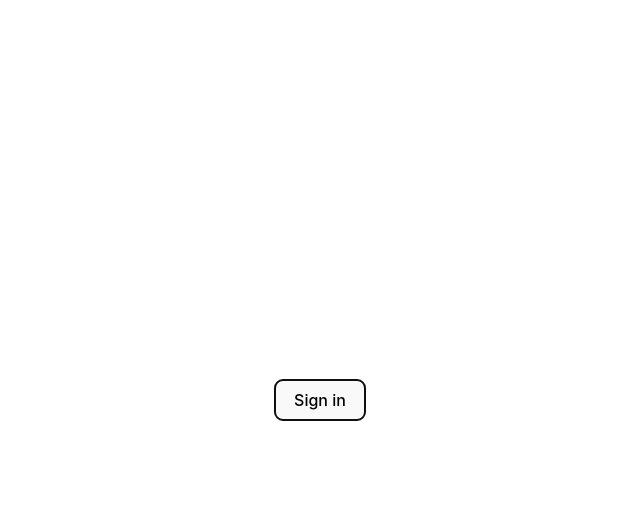
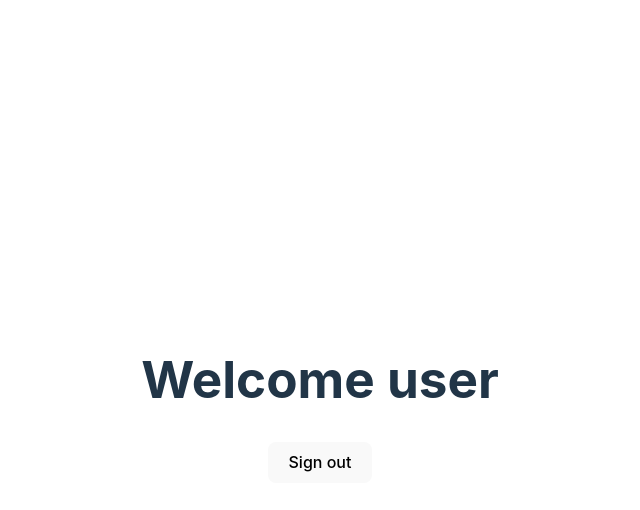
Before and after one commit to seefaBanu/asgardeoScope, a React (Vite) app: page / in a window 1280 px wide. Both pictures are taken after a click on the button "Sign in". Shown: the top 510 px of the page, without its empty margins (320-960 px from the left). Built offline with nearby package versions, Linux system fonts and the light colour scheme.

Commit message:
user related simple content change

```diff
--- a/src/App.tsx
+++ b/src/App.tsx
@@ -3,9 +3,29 @@ import './App.css'
 
 function App() {
 
+  const [user, setUser] = useState('user')
+  const [isAuthenticated, setIsAuthenticated] = useState(false)
+
+  if(isAuthenticated && user === 'admin') {
+    return (
+      <>
+        <h1>Welcome {user}</h1>
+        <button onClick={()=> setIsAuthenticated(false)}>Sign out</button>
+      </>
+    )
+  }
+  if(isAuthenticated && user === 'user') {
+    return (
+      <>
+        <h1>Welcome {user}</h1>
+        <button onClick={()=> setIsAuthenticated(false)}>Sign out</button>
+      </>
+    )
+  }
+
   return (
     <>
-       <button>Sign in</button>
+       <button onClick={()=> setIsAuthenticated(true)}>Sign in</button>
     </>
   )
 }
```
